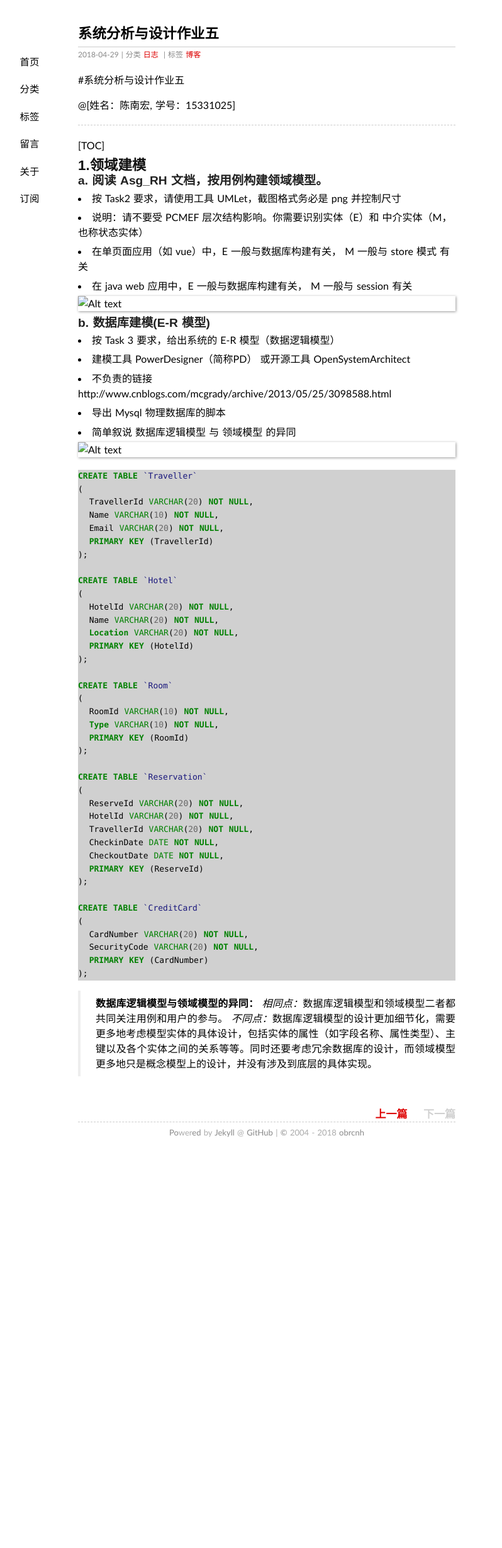
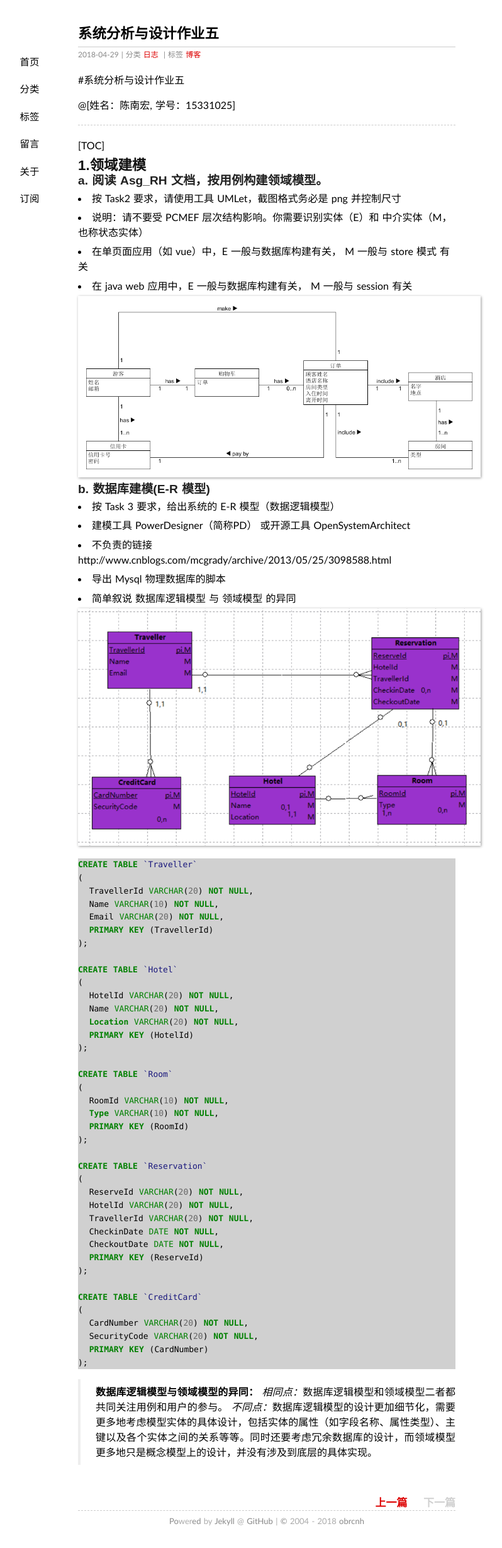
Before and after one commit to obrcnh/obrcnh.github.io, a Jekyll site: the page built from _posts/2018-04-29-系统分析与设计作业五.md, in a window 1280 px wide. Shown: the whole page at 63% size, without its empty margins (216-1014 px from the left). Built offline with Jekyll 4.4.1, drawn with Linux system fonts in a browser that asks for light colours; comment, search, counter and statistics services are not loaded; before the commit the page ends 1841 px from its top, so only the background shows below that.

Commit message:
Update 2018-04-29-系统分析与设计作业五.md

````diff
--- a/_posts/2018-04-29-系统分析与设计作业五.md
+++ b/_posts/2018-04-29-系统分析与设计作业五.md
@@ -20,7 +20,7 @@ tags: 博客
 - 说明：请不要受 PCMEF 层次结构影响。你需要识别实体（E）和 中介实体（M，也称状态实体）
 - 在单页面应用（如 vue）中，E 一般与数据库构建有关， M 一般与 store 模式 有关
 - 在 java web 应用中，E 一般与数据库构建有关， M 一般与 session 有关
-![Alt text](./domain.png)
+![Alt text](https://github.com/obrcnh/obrcnh.github.io/raw/master/_imgs/domain.png)
 
 ### b. 数据库建模(E-R 模型)
 - 按 Task 3 要求，给出系统的 E-R 模型（数据逻辑模型）
@@ -28,7 +28,7 @@ tags: 博客
 - 不负责的链接 http://www.cnblogs.com/mcgrady/archive/2013/05/25/3098588.html
 - 导出 Mysql 物理数据库的脚本
 - 简单叙说 数据库逻辑模型 与 领域模型 的异同
-![Alt text](./Model.png)
+![Alt text](https://github.com/obrcnh/obrcnh.github.io/raw/master/_imgs/Model.png)
 
 ``` sql
 CREATE TABLE `Traveller`
````
